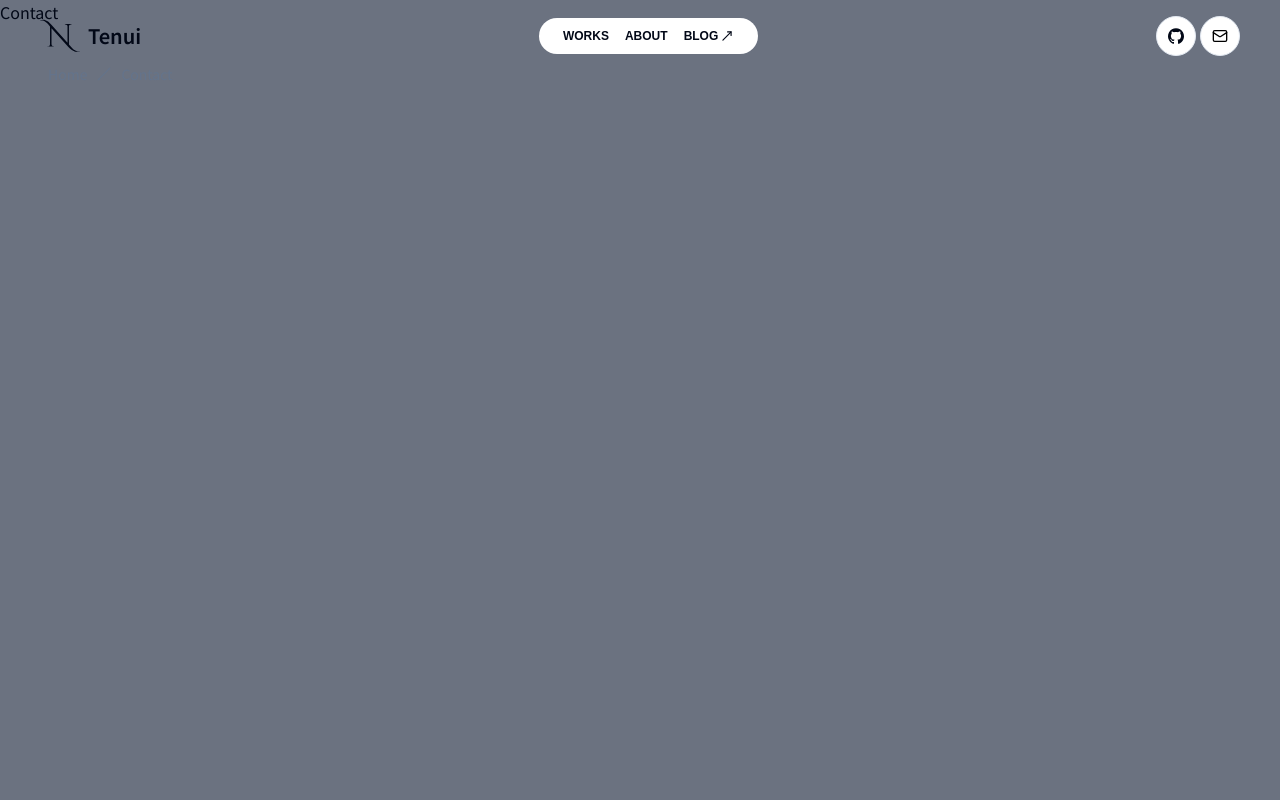
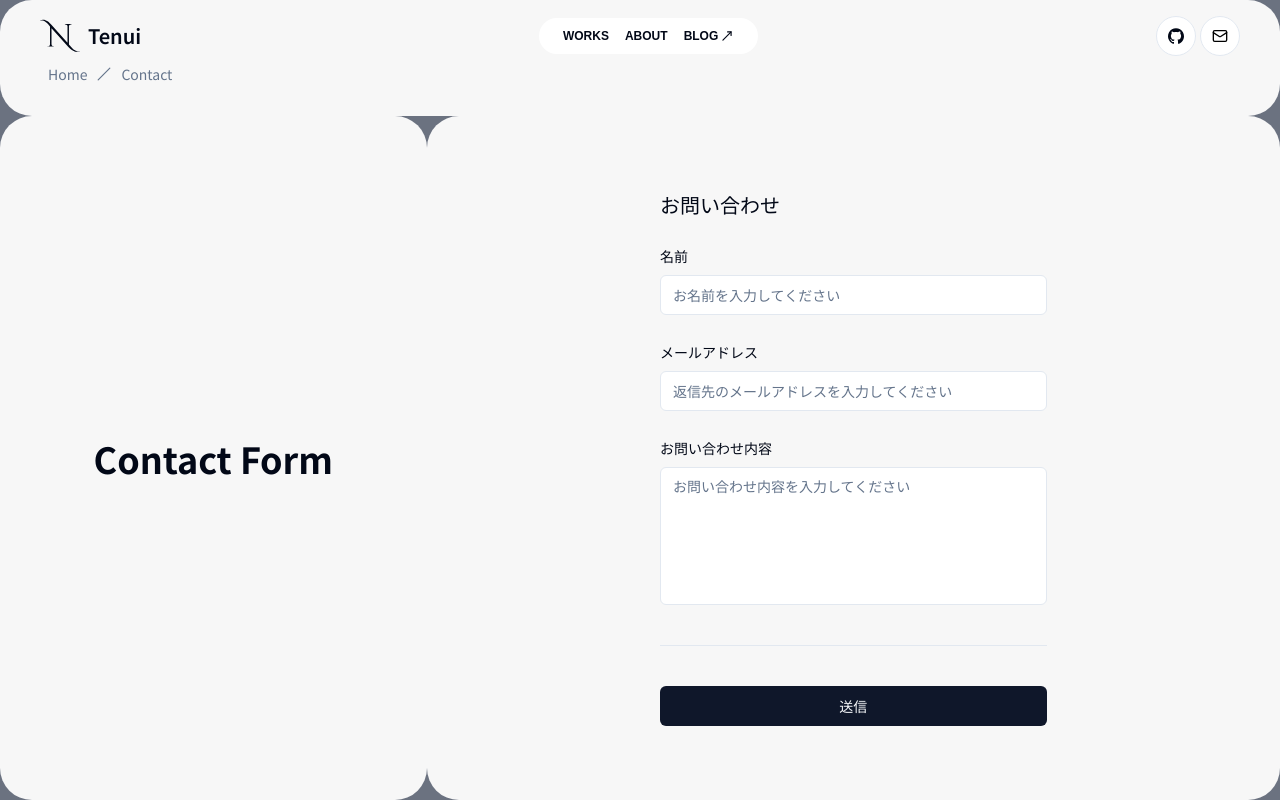
Before and after one commit to 10-ui/tenui, a Next.js app: page /contact in a window 1280 px wide. Built offline with nearby package versions, Linux system fonts and the light colour scheme; a web font is replaced by a local one.

Commit message:
フォーム変更

```diff
--- a/app/(menu)/contact/page.tsx
+++ b/app/(menu)/contact/page.tsx
@@ -1,3 +1,17 @@
+import ContactForm from "@/components/common/contact-form";
+
 export default function Contact() {
-  return <div>Contact</div>;
+  return (
+    <main className='flex min-h-dvh flex-row'>
+      <div className='grid max-h-dvh w-full grid-cols-6'>
+        <div className='h-29 col-span-6 w-full rounded-3xl bg-main'></div>
+        <div className='col-span-2 flex h-[calc(100dvh-7.25rem)] basis-3/12 flex-col items-center justify-center rounded-3xl bg-main'>
+          <h2 className='text-center text-4xl font-bold'>Contact Form</h2>
+        </div>
+        <div className='col-span-4 flex h-[calc(100dvh-7.25rem)] basis-9/12 items-center justify-center rounded-3xl bg-main p-10'>
+          <ContactForm />
+        </div>
+      </div>
+    </main>
+  );
 }
--- /dev/null
+++ b/components/common/contact-form.tsx
@@ -0,0 +1,103 @@
+"use client";
+
+import * as z from "zod";
+import { useForm } from "react-hook-form";
+import { zodResolver } from "@hookform/resolvers/zod";
+import {
+  Form,
+  FormControl,
+  FormField,
+  FormItem,
+  FormLabel,
+} from "@/components/ui/form";
+import { Input } from "@/components/ui/input";
+import { Button } from "@/components/ui/button";
+import { Separator } from "@/components/ui/separator";
+import { Textarea } from "@/components/ui/textarea";
+
+const contactSchema = z.object({
+  name: z.string().min(1, { message: "名前を入力してください" }),
+  email: z
+    .string()
+    .email({ message: "有効なメールアドレスを入力してください" }),
+  message: z.string().min(1, { message: "メッセージを入力してください" }),
+});
+
+const onSubmit = (data: z.infer<typeof contactSchema>) => {
+  console.log(data);
+};
+
+export default function ContactForm() {
+  const form = useForm<z.infer<typeof contactSchema>>({
+    resolver: zodResolver(contactSchema),
+    defaultValues: {
+      name: "",
+      email: "",
+      message: "",
+    },
+  });
+  return (
+    <Form {...form}>
+      <form
+        onSubmit={form.handleSubmit(onSubmit)}
+        className='mx-auto w-1/2 space-y-6'>
+        <h3 className='text-xl font-normal'>お問い合わせ</h3>
+        <FormField
+          control={form.control}
+          name='name'
+          render={({ field }) => (
+            <FormItem>
+              <FormLabel>名前</FormLabel>
+              <FormControl>
+                <Input
+                  type='text'
+                  placeholder='お名前を入力してください'
+                  {...field}
+                />
+              </FormControl>
+            </FormItem>
+          )}
+        />
+        <FormField
+          control={form.control}
+          name='email'
+          render={({ field }) => (
+            <FormItem>
+              <FormLabel>メールアドレス</FormLabel>
+              <FormControl>
+                <Input
+                  type='email'
+                  placeholder='返信先のメールアドレスを入力してください'
+                  {...field}
+                />
+              </FormControl>
+            </FormItem>
+          )}
+        />
+        <FormField
+          control={form.control}
+          name='message'
+          render={({ field }) => (
+            <FormItem>
+              <FormLabel>お問い合わせ内容</FormLabel>
+              <FormControl>
+                <Textarea
+                  placeholder='お問い合わせ内容を入力してください'
+                  className='resize-none'
+                  rows={6}
+                  {...field}
+                />
+              </FormControl>
+            </FormItem>
+          )}
+        />
+        <div className='flex justify-center'>
+          <Separator className='my-4' />
+        </div>
+        <Button type='submit' className='w-full'>
+          送信
+        </Button>
+      </form>
+    </Form>
+  );
+}
```
